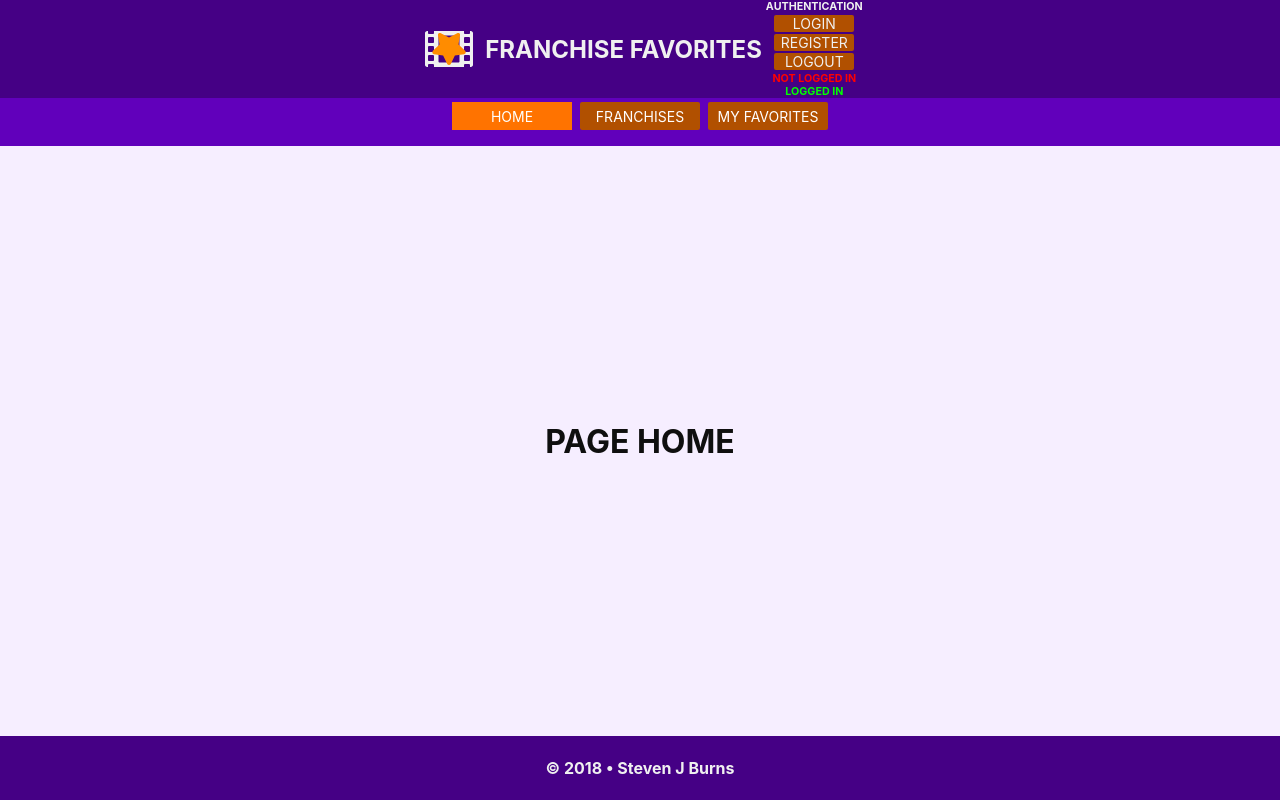
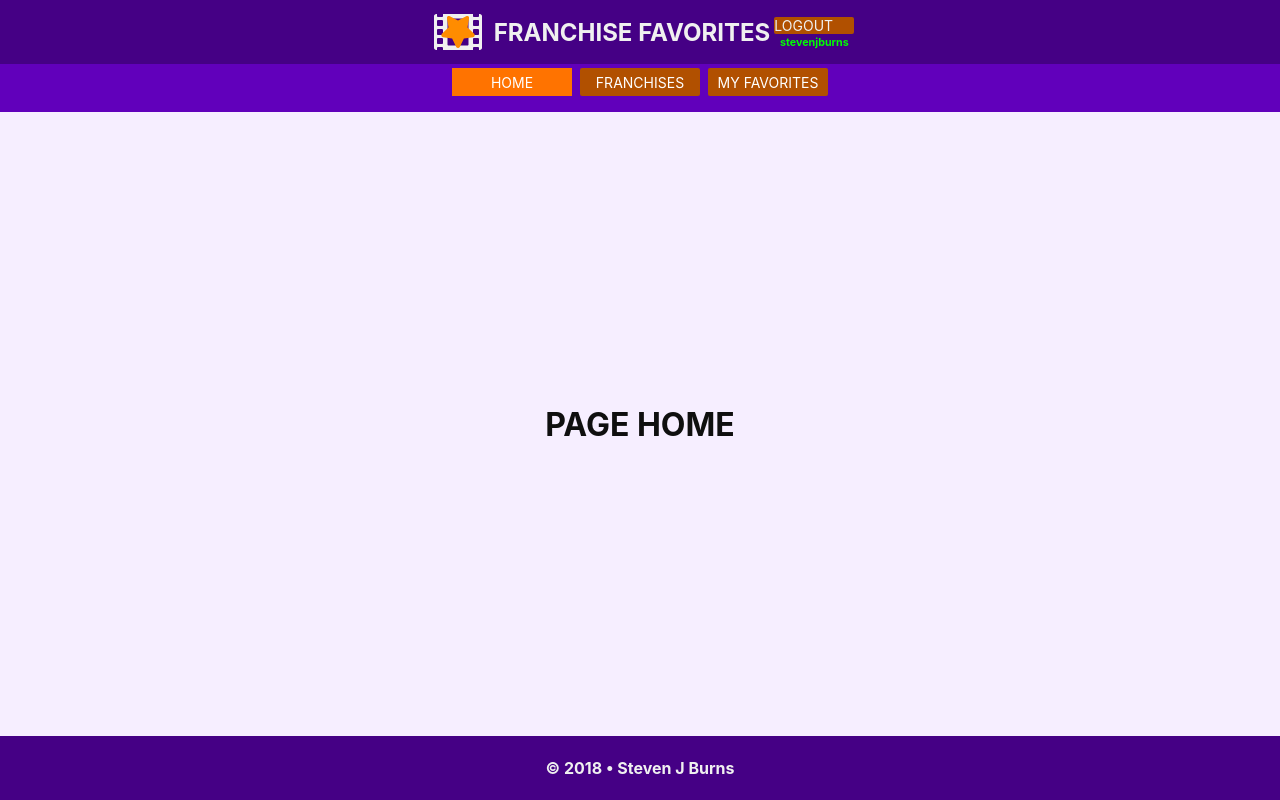
Before and after one commit to StevenJBurns/franchise-favorites, a React (Create React App) app in the folder client/: page / in a window 1280 px wide. Built offline with nearby package versions, Linux system fonts and the light colour scheme.

Commit message:
Using React Context API for authentication status in AppHeader... works decently so far; needs to be connected to real API POST fetch

```diff
--- a/client/src/components/app/App.jsx
+++ b/client/src/components/app/App.jsx
@@ -6,6 +6,8 @@ import AppMain from "./AppMain.jsx";
 import AppNav from "./AppNav.jsx";
 import AppFooter from "./AppFooter.jsx";
 
+/* Context API Imports */
+import { AuthProvider } from "../../index.js";
 
 /* Style and Asset Imports */
 import '../../styles/App.css';
@@ -13,16 +15,31 @@ import './AppComponents.css';
 
 
 class App extends React.Component {
+  constructor(props) {
+    super(props);
+    this.state = {
+      userEmail: "",
+      isAuthenticated: true,
+      isAuthorized: false,
+    }
+  }
+
+  logout = (e) => this.setState({isAuthenticated: false});
+
   render() {
+    const { userEmail, isAuthenticated, } = this.state;
+
     return (
+      <AuthProvider value={{ userEmail, isAuthenticated, logout: this.logout}} >
         <React.Fragment>
           <AppHeader />
           <AppNav />
           <AppMain />
           <AppFooter />
         </React.Fragment>
+      </AuthProvider>
     );
-  }
-}
+  };
+};
 
 export default App;
--- a/client/src/components/app/AppHeader.jsx
+++ b/client/src/components/app/AppHeader.jsx
@@ -1,5 +1,8 @@
+/* React Imports */
 import React from "react";
+import { AuthConsumer } from "../../index.js";
 
+/* Local Dependency Imports */
 import Authentication from "../ui/Authentication.jsx";
 
 /* Font Awesome! */
@@ -18,7 +21,9 @@ const AppHeader = (props) => {
         <FontAwesomeIcon icon={ faStar } size="2x" color="darkOrange" spin />
       </span>
       <h2>FRANCHISE FAVORITES</h2>
-      <Authentication className="section-auth" />
+      <AuthConsumer>
+        { val => <Authentication className="section-auth" userEmail={val.userEmail} isAuthenticated={val.isAuthenticated} logout={val.logout} /> }
+      </AuthConsumer>
     </header>
   );
 };
--- a/client/src/components/ui/Authentication.css
+++ b/client/src/components/ui/Authentication.css
@@ -20,8 +20,11 @@ li:hover {
 }
 
 a {
+  display: table-cell;
   vertical-align: middle;
-  display: table-cell;
+  text-align: center;
+  width: 100%;
+  margin: 0 auto
 }
 
 a:link,
--- a/client/src/components/ui/Authentication.jsx
+++ b/client/src/components/ui/Authentication.jsx
@@ -1,20 +1,25 @@
 import React from "react";
 import { NavLink } from 'react-router-dom';
+import { AuthConsumer } from "../../index.js";
 
 import "./Authentication.css";
 
 
 const Authentication = (props) => {
+  const { isAuthenticated, logout } = props;
+
+  let status = isAuthenticated ? <h6 id="h6-logged-in">stevenjburns</h6> : <h6 id="h6-not-logged-in">NOT LOGGED IN</h6>
+  let visible = isAuthenticated ? {display: "block"} : {display: "none"};
+  let hidden = isAuthenticated ? {display: "none"} : {display: "block"};
+
   return (
     <section>
-      <h6>AUTHENTICATION</h6>
       <ul>
-        <li><NavLink to="/auth/login" exact>LOGIN</NavLink></li>
-        <li><NavLink to="/auth/register" exact>REGISTER</NavLink></li>
-        <li><NavLink to="/auth/logout" exact>LOGOUT</NavLink></li>
+        <li style={hidden}><NavLink to="/auth/login" exact>LOGIN</NavLink></li>
+        <li style={hidden}><NavLink to="/auth/register" exact>REGISTER</NavLink></li>
+        <li style={visible} onClick={logout}><NavLink to="/auth/logout" exact>LOGOUT</NavLink></li>
       </ul>
-      <h6 id="h6-not-logged-in">NOT LOGGED IN</h6>
-      <h6 id="h6-logged-in">LOGGED IN</h6>
+      { status }
     </section>
   );
 };
--- a/client/src/index.js
+++ b/client/src/index.js
@@ -7,6 +7,10 @@ import { BrowserRouter } from 'react-router-dom';
 import App from './components/app/App.jsx';
 import './styles/index.css';
 import * as serviceWorker from './serviceWorker';
+
+const AuthContext = React.createContext({});
+export const AuthProvider = AuthContext.Provider;
+export const AuthConsumer = AuthContext.Consumer;
 
 ReactDOM.render(
   <BrowserRouter basename={process.env.PUBLIC_URL}>
```
Lines whose indentation alone changed are shown as unchanged.
